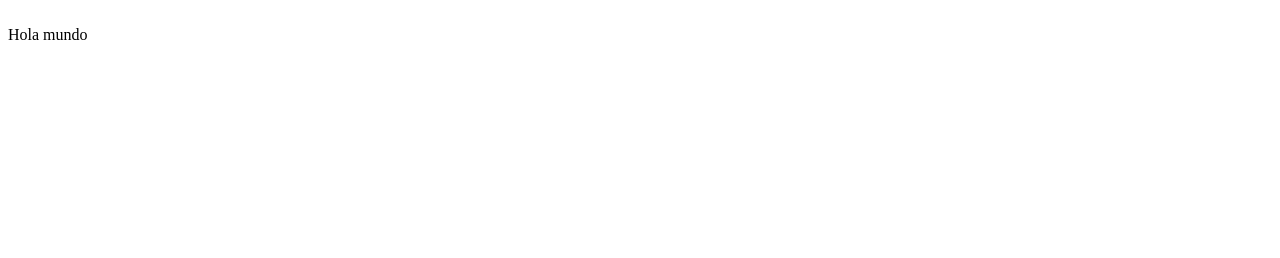
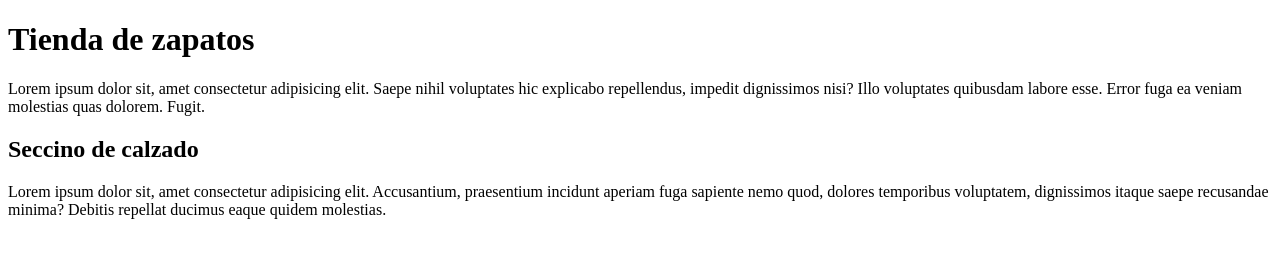
Before and after one commit to caariasu/Ciclo-3, a plain HTML site: page index.html in a window 1280 px wide. Drawn offline with Linux system fonts and the light colour scheme.

Commit message:
Actualizacion

```diff
--- a/index.html
+++ b/index.html
@@ -1,13 +1,30 @@
 <!DOCTYPE html>
 <html lang="en">
+
 <head>
     <meta charset="UTF-8">
     <meta name="viewport" content="width=device-width, initial-scale=1.0">
     <title>Document</title>
 </head>
+
 <body>
     <title>Mi tienda de zapatos</title>
-    <br>
-    Hola mundo
+    <header>
+        <h1>Tienda de zapatos</h1>
+    </header>
+    <main>
+        <p>Lorem ipsum dolor sit, amet consectetur adipisicing elit. Saepe nihil voluptates hic explicabo repellendus,
+            impedit dignissimos nisi? Illo voluptates quibusdam labore esse. Error fuga ea veniam molestias quas
+            dolorem. Fugit.</p>
+
+        <h2>Seccino de calzado</h2>
+        <p>Lorem ipsum dolor sit, amet consectetur adipisicing elit. Accusantium, praesentium incidunt aperiam fuga
+            sapiente nemo quod, dolores temporibus voluptatem, dignissimos itaque saepe recusandae minima? Debitis
+            repellat ducimus eaque quidem molestias.</p>
+    </main>
+    <footer>
+
+    </footer>
 </body>
+
 </html>
```
